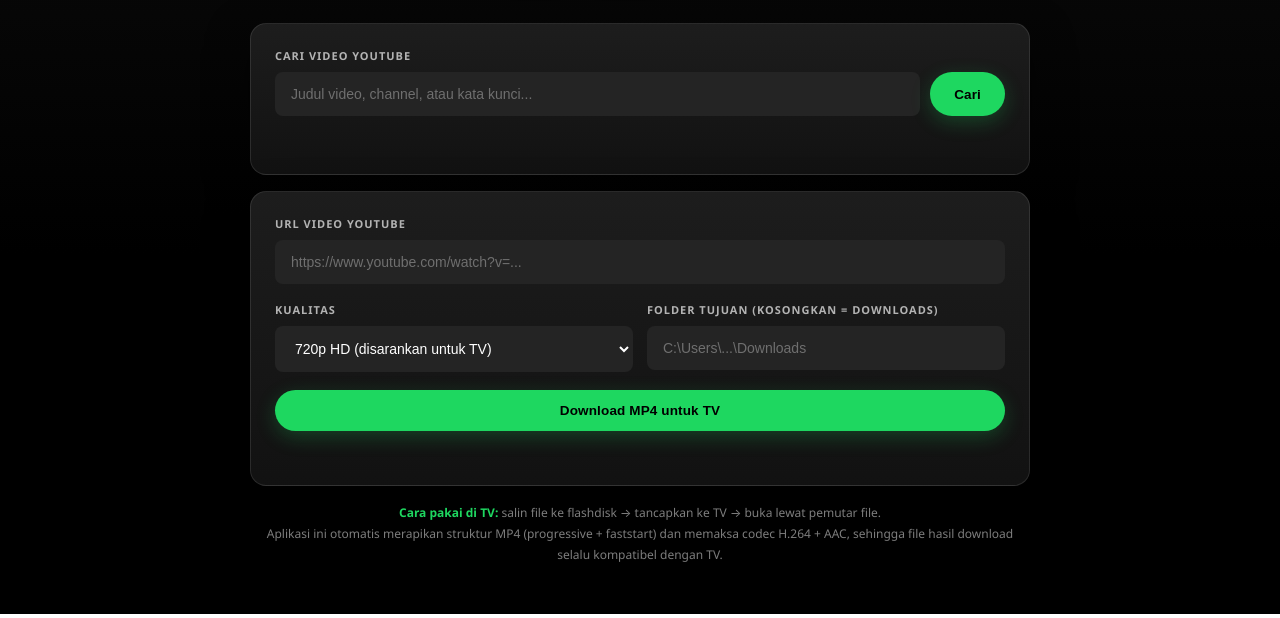
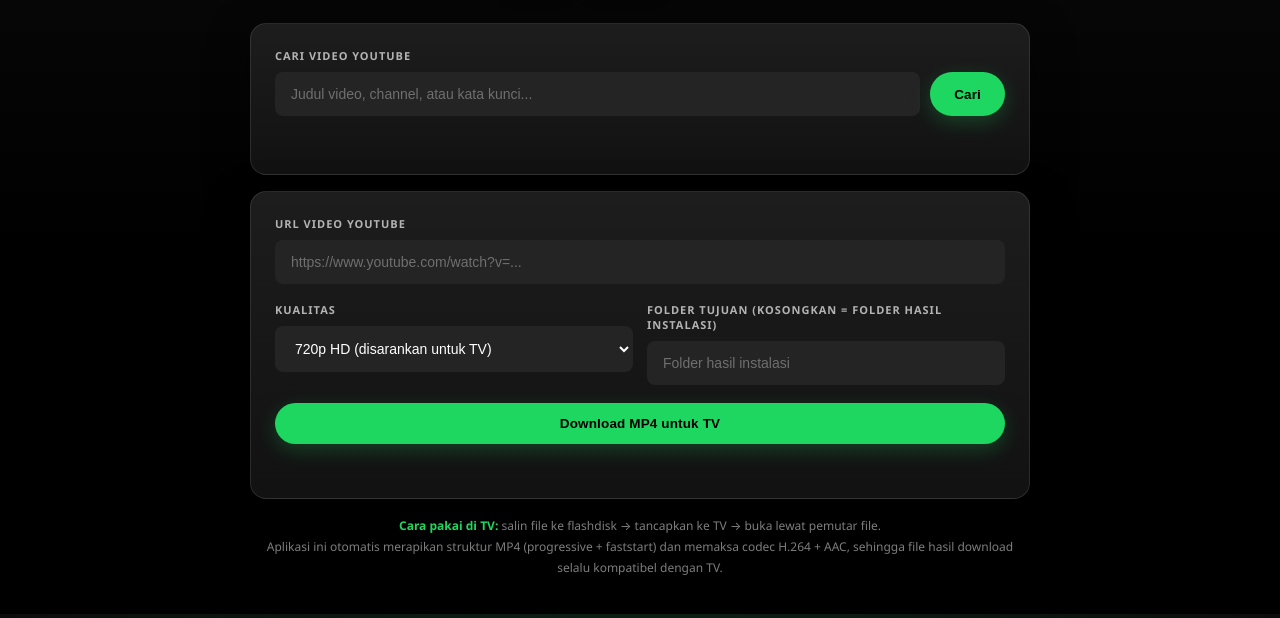
Before and after one commit to nantoSur/youtube-tv-mp4-downloader, a plain HTML site: page public/index.html in a window 1280 px wide. Shown: the part 186-804 px from the top of the page. Drawn offline with Linux system fonts and the light colour scheme; no server answers.

Commit message:
feat: installer language choice and custom download folder page

```diff
--- a/public/index.html
+++ b/public/index.html
@@ -305,8 +305,8 @@
         </select>
       </div>
       <div>
-        <label for="folder" data-i18n="lblFolder">Folder tujuan (kosongkan = Downloads)</label>
-        <input id="folder" type="text" placeholder="C:\Users\...\Downloads" spellcheck="false">
+        <label for="folder" data-i18n="lblFolder">Folder tujuan (kosongkan = folder hasil instalasi)</label>
+        <input id="folder" type="text" placeholder="Folder hasil instalasi" spellcheck="false">
       </div>
     </div>
     <div class="btns">
@@ -352,7 +352,7 @@ const I18N = {
     headerSub: 'Download video YouTube → MP4 (H.264 + AAC) yang pasti bisa diputar di TV',
     lblUrl: 'URL Video YouTube', urlPlaceholder: 'https://www.youtube.com/watch?v=...',
     lblQuality: 'Kualitas', q2160: '2160p 4K Ultra HD (file besar)', q720: '720p HD (disarankan untuk TV)', qBest: 'Kualitas terbaik',
-    lblFolder: 'Folder tujuan (kosongkan = Downloads)',
+    lblFolder: 'Folder tujuan (kosongkan = folder hasil instalasi)',
     btnDownload: 'Download MP4 untuk TV', btnCancel: 'Batalkan',
     phaseInit: 'Menyiapkan...',
     doneTitle: 'Download selesai — file siap diputar di TV',
@@ -378,7 +378,7 @@ const I18N = {
     headerSub: 'Download YouTube videos as MP4 (H.264 + AAC) that actually play on your TV',
     lblUrl: 'YouTube video URL', urlPlaceholder: 'https://www.youtube.com/watch?v=...',
     lblQuality: 'Quality', q2160: '2160p 4K Ultra HD (large file)', q720: '720p HD (recommended for TV)', qBest: 'Best quality',
-    lblFolder: 'Destination folder (blank = Downloads)',
+    lblFolder: 'Destination folder (blank = folder chosen at install)',
     btnDownload: 'Download MP4 for TV', btnCancel: 'Cancel',
     phaseInit: 'Preparing...',
     doneTitle: 'Download complete — the file is ready for your TV',
@@ -519,7 +519,7 @@ function paintTools(data) {
   c2.innerHTML = 'ffmpeg: <b>' + (data.ffmpeg ? 'OK' : T('none')) + '</b>';
   c2.className = 'chip' + (data.ffmpeg ? '' : ' bad');
   if (data.ytdlp) { c3.style.display = ''; c3.innerHTML = 'ver: <b>' + data.ytdlp + '</b>'; }
-  if (!$('folder').value) $('folder').placeholder = data.defaultFolder;
+  if (!$('folder').value) $('folder').value = data.defaultFolder;
 }
 
 async function api(path, method, body) {
```
Also changed, not shown: app.js (+8 -0 lines), 4 other files.
